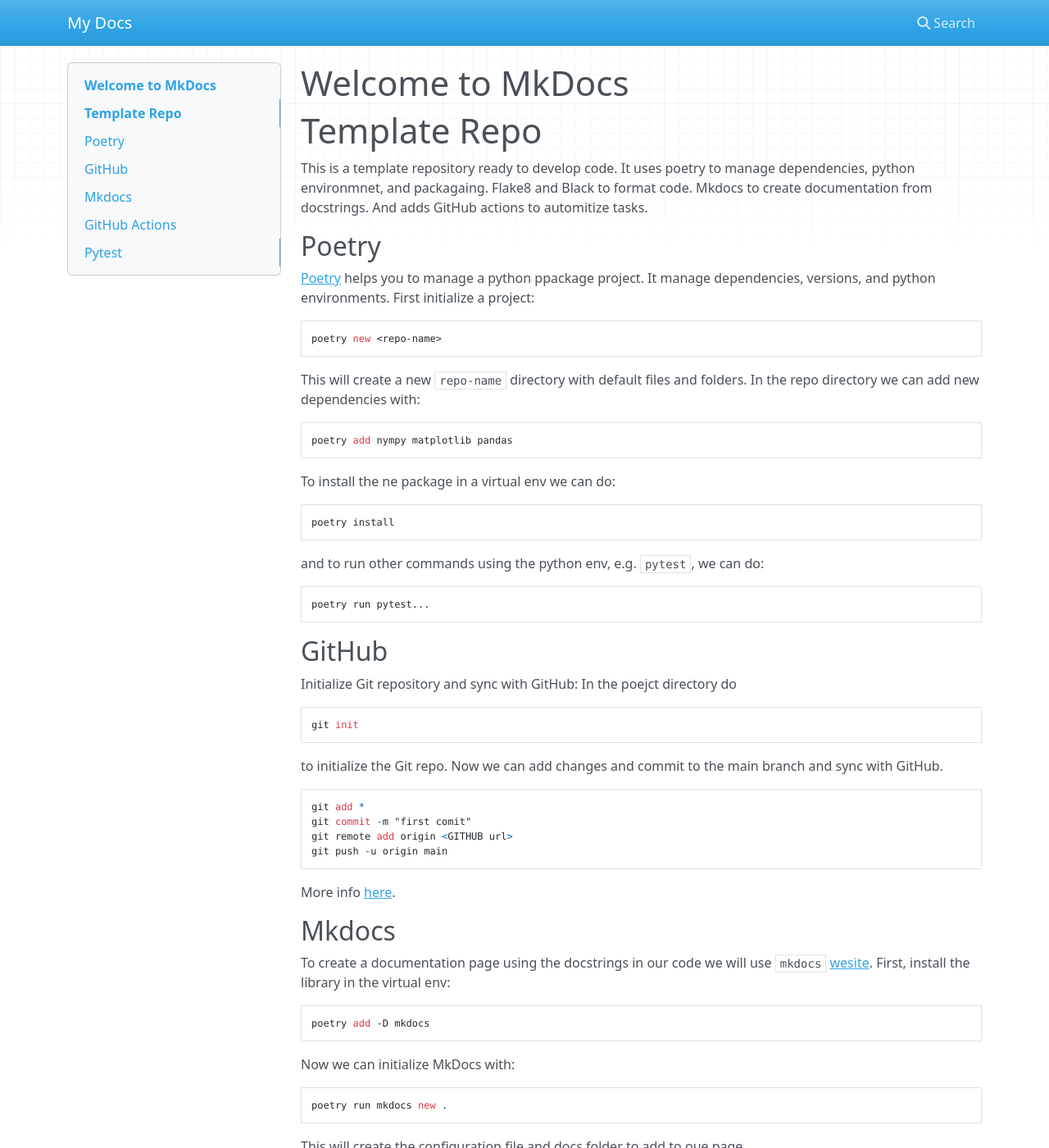
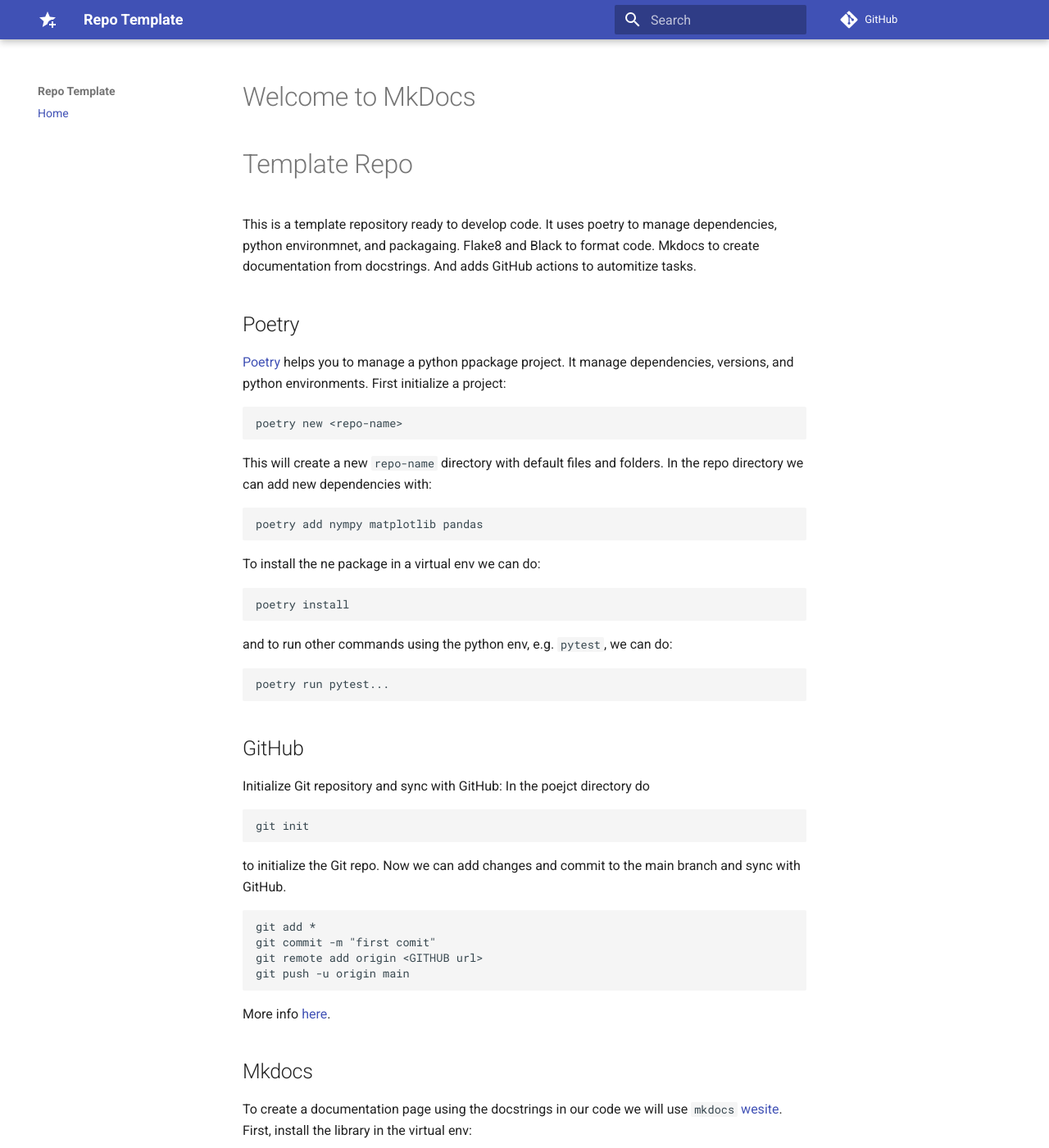
Before and after one commit to jorgemarpa/repo-template, an MkDocs documentation site: the page built from docs/index.md, in a window 1280 px wide and 1400 px high. Shown: the whole window at 82% size. Built offline with MkDocs 1.6.1 and Material for MkDocs 9.7.7, drawn with Linux system fonts in a browser that asks for light colours; nearby versions of some CDN libraries; comment, search, counter and statistics services are not loaded; some of the changed text lies outside the part shown.

Commit message:
mkdocs fixed

```diff
--- a/mkdocs.yml
+++ b/mkdocs.yml
@@ -1 +1,22 @@
-site_name: My Docs
+site_name: Repo Template
+nav:
+  - Home: index.md
+
+theme:
+  name: "material"
+  icon:
+      logo: material/star-plus
+repo_url: https://github.com/jorgemarpa/repo-template
+plugins:
+  - search
+  - mkdocstrings:
+      default_handler: python
+      handlers:
+        python:
+          selection:
+            docstring_style: "numpy"
+          rendering:
+            show_source: false
+      custom_templates: templates
+      watch:
+        - repo_template
```
Also changed, not shown: README.md (+18 -1 lines), pyproject.toml (+9 -14 lines), 3 other files.
